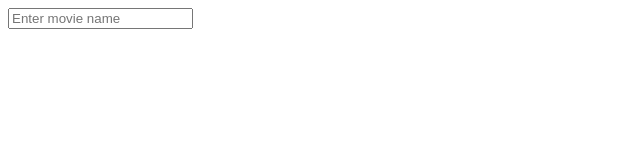
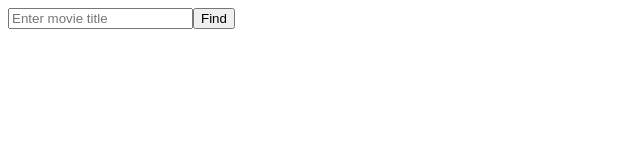
Before and after one commit to EvgenySverchkov/FilmsSearcher-React.js, a React (Create React App) app: page / in a window 1280 px wide. Shown: the top 160 px of the page, without its empty margins (0-640 px from the left). Built offline with nearby package versions, Linux system fonts and the light colour scheme; the HTML template or start-up script is replaced by a standard one.

Commit message:
added search field

```diff
--- a/src/components/SearchField.js
+++ b/src/components/SearchField.js
@@ -1,5 +1,10 @@
 import React from 'react';
 
-export default function SearchField(){
-  return(<input placeholder="Enter movie name"/>);
+export default function SearchField({handlerClick}){
+  return(
+    <form id="search_form" onSubmit={(e)=>{e.preventDefault(); handlerClick(e.target.elements.movieName.value)}}>
+      <input id="search_field" type="text" name="movieName" placeholder="Enter movie title"/>
+      <input id="search_button" type="submit" value="Find" />
+    </form>
+  );
 }
```
